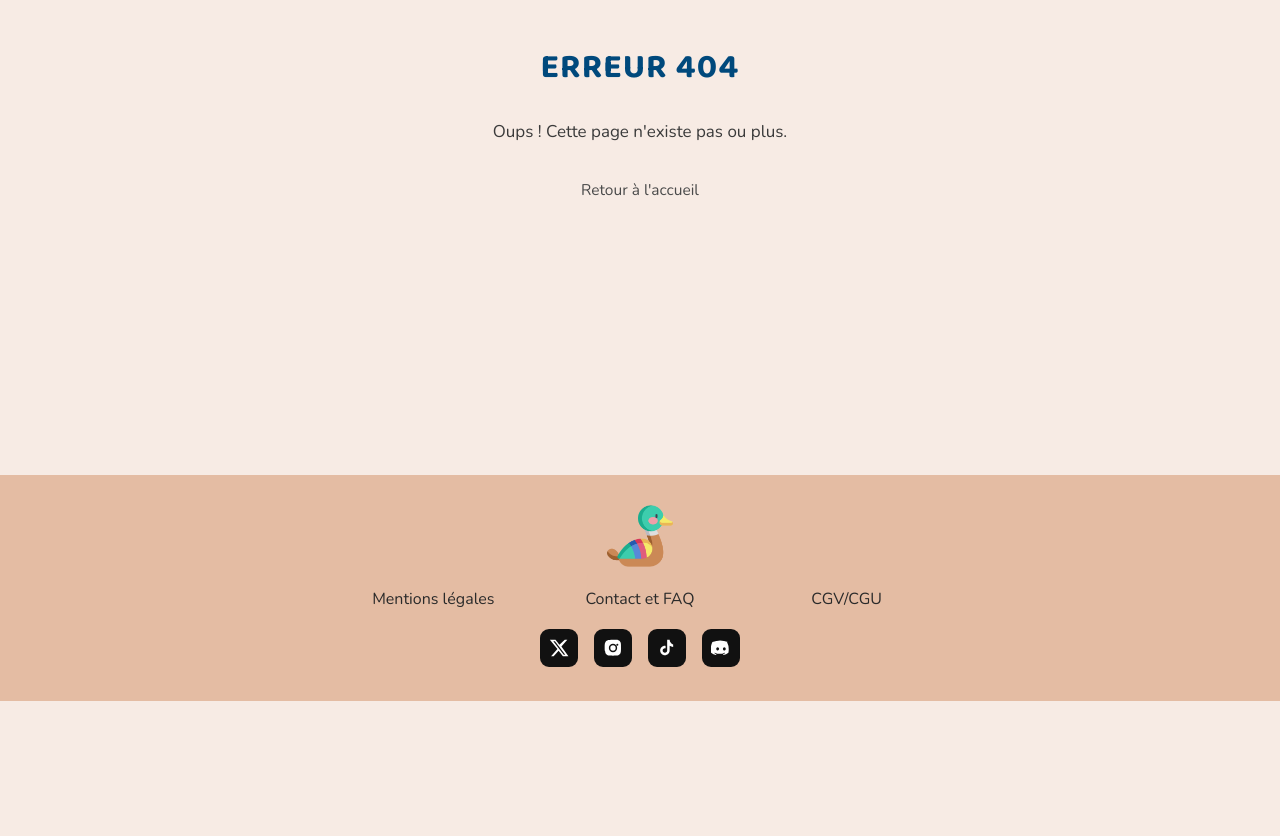
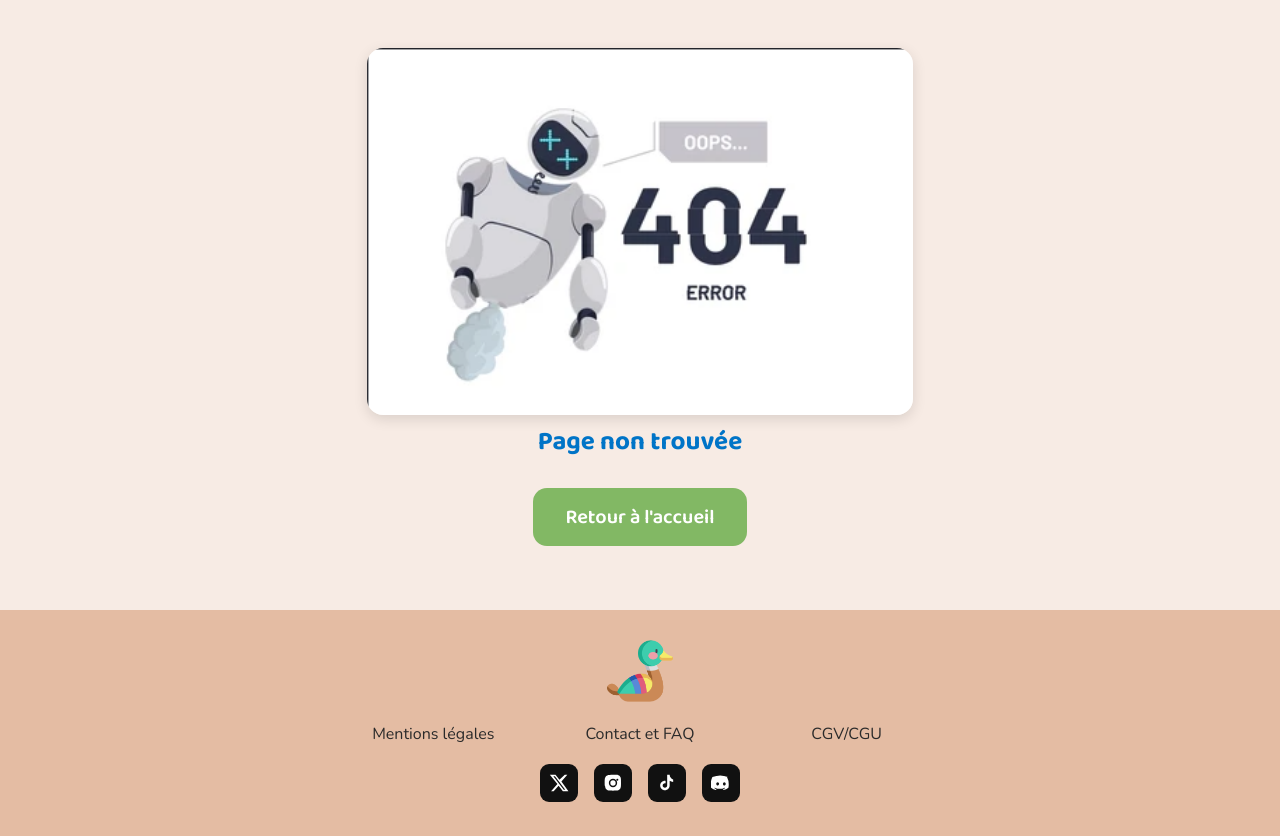
Before and after one commit to Oceane-15/TCG-devoir-bilan, a PHP site: template views/404.php in a window 1280 px wide. Shown: the part 99-935 px from the top of the page. Before the commit the page ends 800 px from the top, so only its background shows below. Run offline with PHP 8.4, Linux system fonts and the light colour scheme; the template is opened without the code that fills it, so the values that code supplies are empty.

Commit message:
ajout style page 404

```diff
--- a/assets/css/style.css
+++ b/assets/css/style.css
@@ -335,3 +335,43 @@ form {
   height: 20px;
   fill: #fff;
 }
+
+.erreur-404 {
+  display: flex;
+  flex-direction: column;
+  align-items: center;
+  text-align: center;
+}
+.erreur-404__image {
+  max-width: 660px;
+  width: 140%;
+  height: auto;
+  margin-bottom: 8px;
+  border-radius: 16px;
+  box-shadow: 0 4px 14px rgba(0, 0, 0, 0.12);
+}
+.erreur-404__texte {
+  font-family: "Baloo 2", sans-serif;
+  font-weight: 700;
+  color: #0074C7;
+  font-size: 26px;
+  margin-bottom: 26px;
+}
+.erreur-404__bouton {
+  display: inline-block;
+  font-family: "Baloo 2", sans-serif;
+  font-weight: 600;
+  font-size: 20px;
+  color: #fff;
+  background: #82B864;
+  border-radius: 14px;
+  padding: 14px 32px;
+  transition: filter 0.15s, transform 0.05s;
+}
+.erreur-404__bouton:hover {
+  filter: brightness(0.95);
+  color: #fff;
+}
+.erreur-404__bouton:active {
+  transform: scale(0.99);
+}
--- /dev/null
+++ b/assets/scss/_erreur.scss
@@ -0,0 +1,43 @@
+.erreur-404 {
+    display: flex;
+    flex-direction: column;
+    align-items: center;
+    text-align: center;
+
+      &__image {
+        max-width: 660px;
+        width: 140%;
+        height: auto;
+        margin-bottom: 8px;
+        border-radius: 16px;
+        box-shadow: 0 4px 14px rgba(0, 0, 0, .12);
+    }
+
+    &__texte {
+        font-family: $font-titre;
+        font-weight: 700;
+        color: $blue;
+        font-size: 26px;
+        margin-bottom: 26px;
+    }
+
+    &__bouton {
+        display: inline-block;
+        font-family: $font-titre;
+        font-weight: 600;
+        font-size: 20px;
+        color: #fff;
+        background: $vert-bouton;
+        border-radius: 14px;
+        padding: 14px 32px;
+        transition: filter .15s, transform .05s;
+
+        &:hover {
+            filter: brightness(0.95);
+            color: #fff;
+        }
+        &:active {
+            transform: scale(.99);
+        }
+    }
+}
--- a/assets/scss/_variables.scss
+++ b/assets/scss/_variables.scss
@@ -1,16 +1,17 @@
 // Charte Animal TCG — couleurs et polices
-$terracotta:      #E4BCA3;
-$terracotta-line: #D4A88E;
-$cream:           #F7EBE4;
-$navy:            #00497C;
-$blue:            #0074C7;
-$blue-dark:       #005a9c;
-$input-fill:      #F1F8FC;
-$input-border:    #7FB4DD;
-$teal:            #1BAD8E;
-$text:            #3a3a3a;
-$erreur:          #C0392B;
-$succes:          #1E7E4F;
+$terracotta:#E4BCA3;
+$terracotta-line:#D4A88E;
+$cream:#F7EBE4;
+$navy:#00497C;
+$blue:#0074C7;
+$blue-dark:#005a9c;
+$input-fill:#F1F8FC;
+$input-border:#7FB4DD;
+$teal:#1BAD8E;
+$text:#3a3a3a;
+$erreur:#C0392B;
+$succes:#1E7E4F;
+$vert-bouton: #82B864;
 
 $font-titre: 'Baloo 2', sans-serif;
 $font-corps: 'Nunito', sans-serif;
--- a/assets/scss/style.scss
+++ b/assets/scss/style.scss
@@ -3,3 +3,4 @@
 @import 'header';
 @import 'auth';
 @import 'footer';
+@import 'erreur';
--- a/views/404.php
+++ b/views/404.php
@@ -1,11 +1,13 @@
 <?php $titrePage = "Page introuvable"; require __DIR__ . '/partials/header.php'; ?>
 
 <main class="auth-main">
-    <h1>Erreur 404</h1>
-    <p style="text-align:center; font-size:17px;">Oups&nbsp;! Cette page n'existe pas ou plus.</p>
-    <p style="text-align:center; margin-top:18px;">
-        <a class="switch" href="index.php?route=accueil">Retour à l'accueil</a>
-    </p>
+    <div class="erreur-404">
+        <img src="assets/img/404_error.png" alt="Robot signalant une erreur 404" class="erreur-404__image">
+
+        <p class="erreur-404__texte">Page non trouvée</p>
+
+        <a href="index.php?route=accueil" class="erreur-404__bouton">Retour à l'accueil</a>
+    </div>
 </main>
 
 <?php require __DIR__ . '/partials/footer.php'; ?>
```
Also changed, not shown: assets/img/404_error.png (added).
